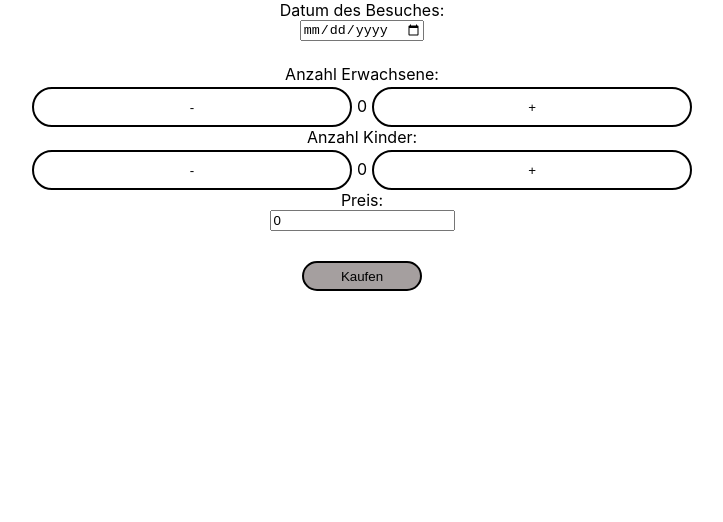
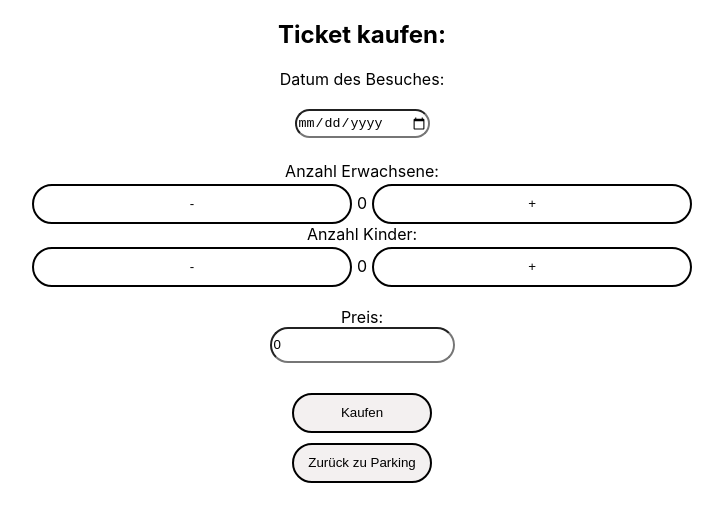
Before and after one commit to zkovad/ZooApp, a React (Create React App) app: page /tickets in a window 1280 px wide. Shown: the top 522 px of the page, without its empty margins (278-1001 px from the left). Built offline with nearby package versions, Linux system fonts and the light colour scheme.

Commit message:
Update Frontend Dejan

```diff
--- a/src/assets/css/Tickets.css
+++ b/src/assets/css/Tickets.css
@@ -8,8 +8,13 @@
     margin-left: 5px;
     margin-right: 5px;
     margin-top: 3px;
+    box-sizing: border-box;
+  }
 
-  }
+.price {
+  border-radius: 20px;
+  height: 30px;
+}
 
 .button:hover{
   background-color: rgb(206, 195, 195);
@@ -17,6 +22,9 @@
 
   .date {
     margin-bottom: 3px;
+    border-radius: 30PX;
+    height: 25px;
+    width: 130px;
   }
 
   .ticketsite {
@@ -27,11 +35,15 @@
   }
 
   .buttonnavigation {
-    background-color: rgb(165, 159, 159);
+    background-color: rgb(243, 240, 240);
     color: #000000;
     border: 2px solid #000000;
     border-radius: 30px;
     margin-top: 10px;
-    width: 120px;
-    height: 30px;
+    width: 140px;
+    height: 40px;
   }
+
+  .buttonnavigation:hover {
+    background-color: rgb(206, 195, 195);
+  }
--- a/src/components/Tickets.js
+++ b/src/components/Tickets.js
@@ -59,7 +59,9 @@ const TicketForm = () => {
 
   return (
     <div className="ticketsite">
+      <h2>Ticket kaufen:</h2>
       <label>Datum des Besuches:</label>
+      <br></br>
       <input
         className="date"
         type="date"
@@ -80,15 +82,17 @@ const TicketForm = () => {
         <span>{formFields.childrenCount}</span>
         <button className="button" onClick={() => handleInputChange('childrenCount', formFields.childrenCount + 1)}>+</button>
         <br></br>
+        <br></br>
       </div>
       <label>Preis:</label>
-      <input
+      <input className="price"
         type="number"
         value={formFields.price}
         onChange={(e) => handleInputChange('price', e.target.value)}
       />
       <br></br>
       <button className="buttonnavigation" onClick={handleSubmit}>Kaufen</button>
+      <button className="buttonnavigation" onClick={() => navigate('/parking')}>Zurück zu Parking</button>
     </div>
   );
 };
```
